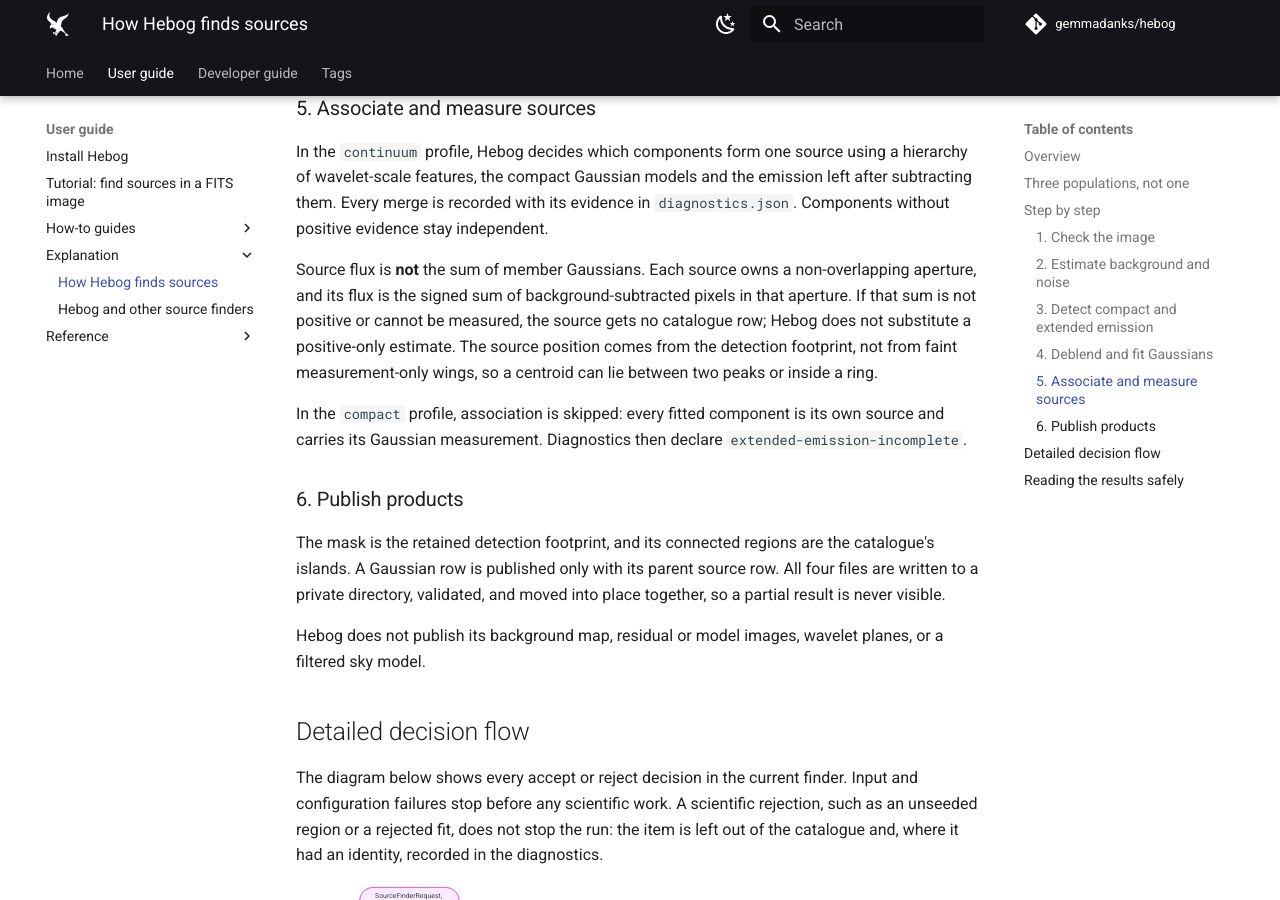
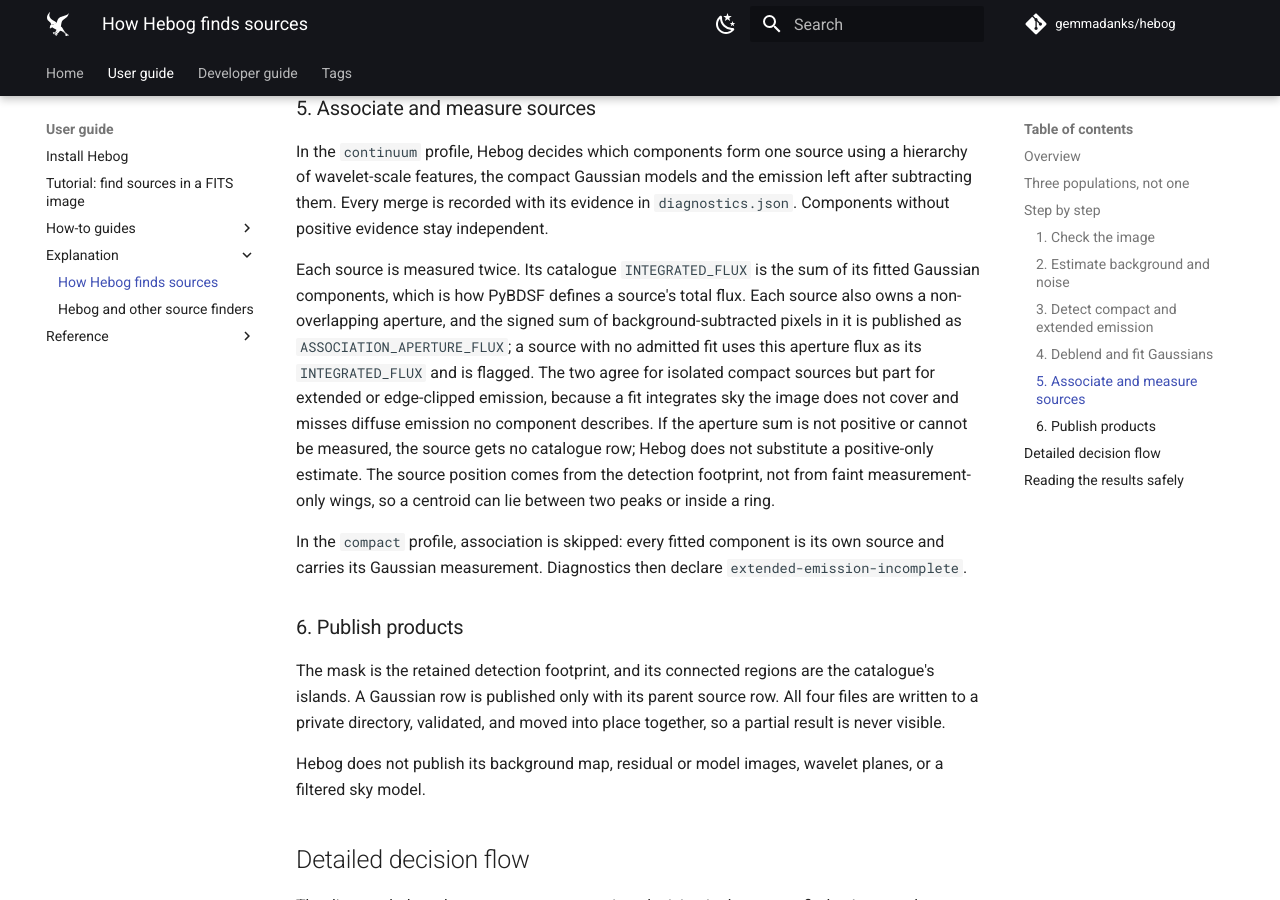
Before and after one commit to gemmadanks/hebog, an MkDocs documentation site: the page built from docs/explanation/how-hebog-works.md, in a window 1280 px wide and 900 px high, scrolled down 3208 px. Built offline with MkDocs 1.6.1 and Material for MkDocs 9.7.7, drawn with Linux system fonts in a browser that asks for light colours; comment, search, counter and statistics services are not loaded; some of the changed text lies outside the part shown.

Commit message:
docs: describe the continuum source flux as the summed fitted components
The configuration guide, tutorial, algorithm explanation and source-finder
comparison still said a continuum source's flux is an aperture sum. Since
223fc64 the source INTEGRATED_FLUX is the sum of its admitted fitted
components, PyBDSF's definition, and falls back to the signed aperture only
when no fit was admitted; ASSOCIATION_APERTURE_FLUX always carries the
aperture. Align the four pages with that contract and link them to the
output reference, which already describes it and where the two fluxes part.

Validated with the strict MkDocs build and the fast pre-commit hooks.
No code changes.

Co-Authored-By: Claude Fable 5.1 <noreply@anthropic.com>

```diff
--- a/docs/explanation/how-hebog-works.md
+++ b/docs/explanation/how-hebog-works.md
@@ -27,7 +27,7 @@ flowchart TD
         deblend["Deblend: split islands at significant<br/>peaks separated by a saddle"]
         fit["Fit elliptical Gaussians to<br/>background-subtracted pixels"]
         associate["Associate components into sources<br/>using cross-scale evidence"]
-        measure["Measure each source in its own<br/>non-overlapping aperture"]
+        measure["Sum the fitted components; also measure<br/>each source in its own non-overlapping aperture"]
         deblend --> fit --> associate --> measure
     end
     products[/"catalogue.fits · rms.fits<br/>source-mask.fits · diagnostics.json"/]
@@ -37,8 +37,8 @@ flowchart TD
 
 The approach belongs to the same family as PyBDSF and Aegean: estimate local
 noise, threshold into islands, and fit Gaussians. It differs mainly in how it
-treats extended emission, in reporting source flux from an aperture rather
-than a sum of Gaussians, and in running every step on independent tiles. See
+treats extended emission, in reporting an aperture flux alongside the summed
+Gaussian flux, and in running every step on independent tiles. See
 the [comparison with other source finders](source-finder-comparison.md).
 
 ## Three populations, not one
@@ -147,11 +147,17 @@ the emission left after subtracting them. Every merge is recorded with its
 evidence in `diagnostics.json`. Components without positive evidence stay
 independent.
 
-Source flux is **not** the sum of member Gaussians. Each source owns a
-non-overlapping aperture, and its flux is the signed sum of
-background-subtracted pixels in that aperture. If that sum is not positive or
-cannot be measured, the source gets no catalogue row; Hebog does not
-substitute a positive-only estimate. The source position comes from the
+Each source is measured twice. Its catalogue `INTEGRATED_FLUX` is the sum of
+its fitted Gaussian components, which is how PyBDSF defines a source's total
+flux. Each source also owns a non-overlapping aperture, and the signed sum of
+background-subtracted pixels in it is published as
+`ASSOCIATION_APERTURE_FLUX`; a source with no admitted fit uses this aperture
+flux as its `INTEGRATED_FLUX` and is flagged. The two agree for isolated
+compact sources but part for extended or edge-clipped emission, because a
+fit integrates sky the image does not cover and misses diffuse emission no
+component describes. If the aperture sum is not positive or cannot be
+measured, the source gets no catalogue row; Hebog does not substitute a
+positive-only estimate. The source position comes from the
 detection footprint, not from faint measurement-only wings, so a centroid can
 lie between two peaks or inside a ring.
 
@@ -247,7 +253,7 @@ flowchart TD
     association{Profile allows source association?}
     associate[Choose independent, compact-model, or extended-morphology grouping]
     singleton[Use one source per component; declare extended-emission limitation]
-    source_measure[Measure each source once with signed, non-overlapping owned aperture]
+    source_measure[Measure each source once in its signed, non-overlapping owned aperture; sum its fitted components]
     source_valid{Positive, available source measurement with publication support?}
     compact_valid{Admitted component measurement with publication support?}
     source_row[Publish source row]
```
Also changed, not shown: docs/explanation/source-finder-comparison.md (+12 -10 lines), docs/how-to/configure-a-run.md (+4 -2 lines), docs/tutorials/find-sources.md (+10 -5 lines).
